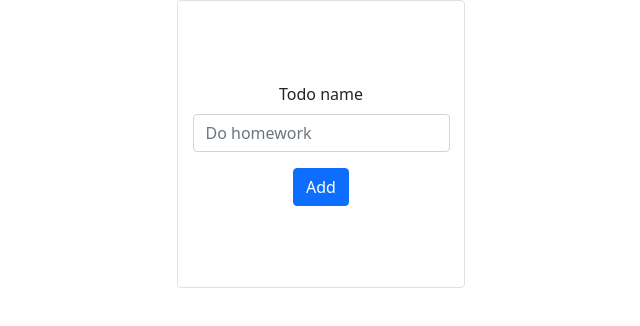
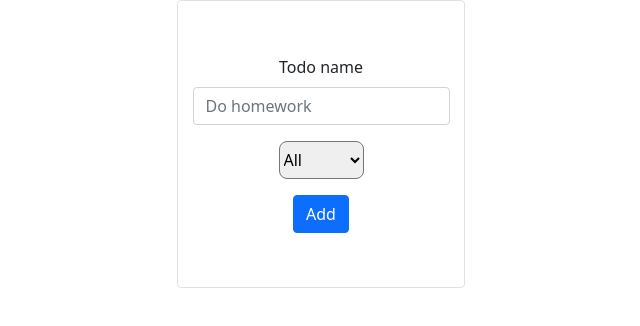
Before and after one commit to alichatraei/CRUD-contextAPI, a React (Create React App) app: page /edit/1 in a window 1280 px wide. Shown: the top 326 px of the page, without its empty margins (319-959 px from the left). Built offline with nearby package versions, Linux system fonts and the light colour scheme; the HTML template or start-up script is replaced by a standard one.

Commit message:
Complete priority filter

```diff
--- a/src/components/TableItem/TableItem.tsx
+++ b/src/components/TableItem/TableItem.tsx
@@ -9,7 +9,6 @@ const TableItem = () => {
   const handleDelete = (id: string) => {
     dispatch({ type: "DELETE_TODO", payload: { id } });
   };
-  console.log(currentLists);
   return (
     <>
       {currentLists.length > 0 ? (
@@ -64,7 +63,7 @@ const TableItem = () => {
           })
       ) : (
         <tr>
-          <td colSpan={2} className="text-center">
+          <td colSpan={3} className="text-center">
             Nothing to show :/
           </td>
         </tr>
--- a/src/pages/EditUser/EditUser.tsx
+++ b/src/pages/EditUser/EditUser.tsx
@@ -2,7 +2,7 @@ import React from "react";
 import { Button, Card, Form } from "react-bootstrap";
 import { useHistory, useParams } from "react-router-dom";
 import { todoContext } from "../../provider/TodoProvider";
-type TState = { id: string; todo: string } | undefined;
+type TState = { id: string; todo: string; priority: string } | undefined;
 const EditUser = () => {
   const { todoLists, dispatch } = React.useContext(todoContext);
   const { id } = useParams<{ id: string }>();
@@ -10,15 +10,21 @@ const EditUser = () => {
   const [newTodoValue, setNewTodoValue] = React.useState<string | undefined>(
     ""
   );
+  const [priority, setPriority] = React.useState<string | undefined>("");
+
   React.useEffect(() => {
     const editTodo: TState = todoLists.find((item) => item.id === id);
     setEditableTodo(editTodo);
     setNewTodoValue(editTodo?.todo);
+    setPriority(editTodo?.priority);
   }, [id]);
   const history = useHistory();
   const handleOnSubmit = (e: React.FormEvent) => {
     e.preventDefault();
-    dispatch({ type: "EDIT_TODO", payload: { id, todo: newTodoValue } });
+    dispatch({
+      type: "EDIT_TODO",
+      payload: { id, todo: newTodoValue, priority },
+    });
     history.push("/");
   };
   return (
@@ -39,6 +45,19 @@ const EditUser = () => {
               onChange={(e) => setNewTodoValue(e.target.value)}
             />
           </Form.Group>
+          <div className="inputSearch text-center mb-3">
+            <select
+              name="filter"
+              id="filter"
+              value={priority}
+              onChange={(e) => setPriority(e.target.value)}
+            >
+              <option value="all">All</option>
+              <option value="low">Low</option>
+              <option value="medium">Medium</option>
+              <option value="high">High</option>
+            </select>
+          </div>
           <Button variant="primary" type="submit">
             Add
           </Button>
--- a/src/reducers/TodoReducer.ts
+++ b/src/reducers/TodoReducer.ts
@@ -18,7 +18,11 @@ const TodoReducer = (state: TState, action: TAction): TState => {
         ...state,
         todoLists: state.todoLists.map((item) =>
           item.id === action.payload.id
-            ? { ...item, todo: action.payload.todo }
+            ? {
+                ...item,
+                todo: action.payload.todo,
+                priority: action.payload.priority,
+              }
             : item
         ),
       };
```
